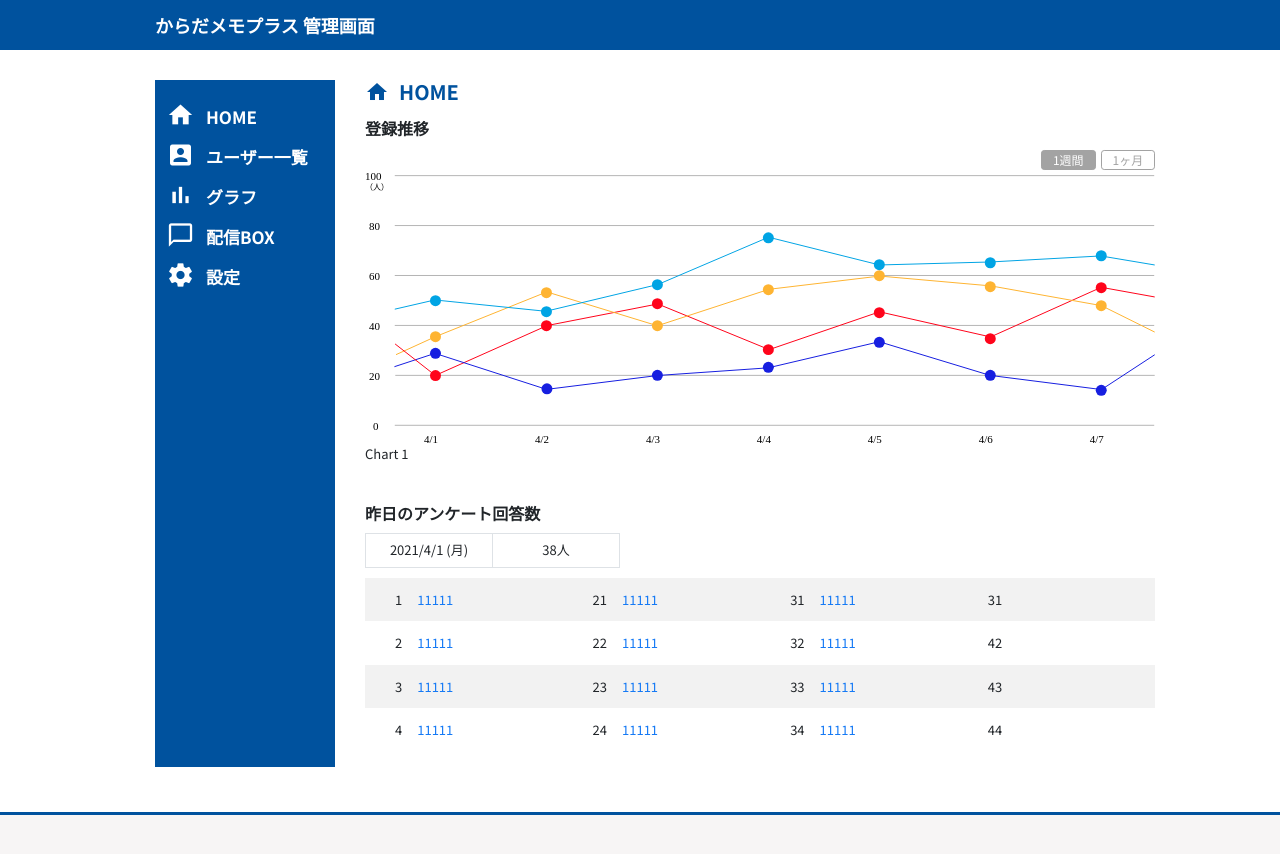
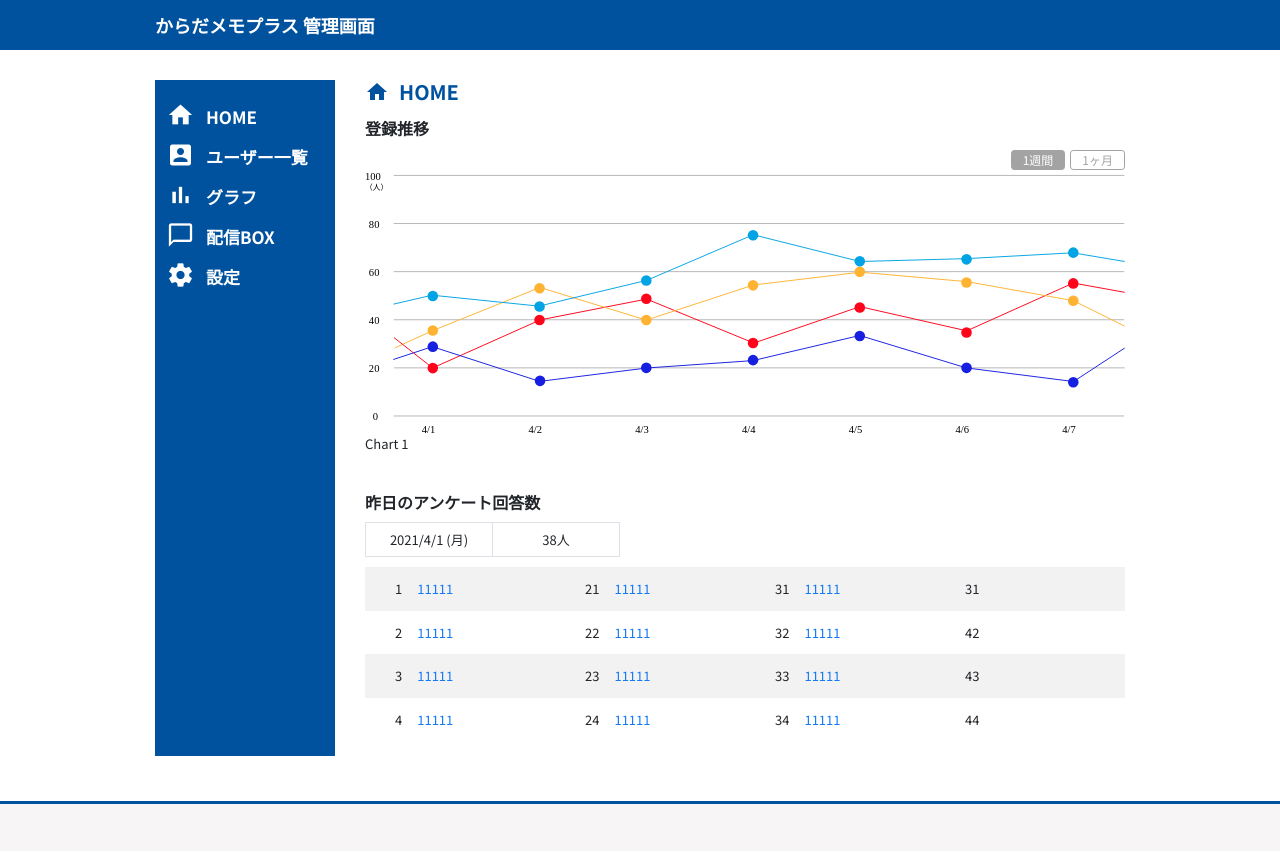
Before and after one commit to vietnt94v/jmic-html, a website: page pages/index.html in a window 1280 px wide. Drawn offline with nearby package versions, Linux system fonts and the light colour scheme.

Commit message:
add style image

```diff
--- a/assets/css/_common.scss
+++ b/assets/css/_common.scss
@@ -10,3 +10,8 @@ a {
     text-decoration: none;
   }
 }
+
+img {
+  max-width: 100%;
+  max-height: 100%;
+}
```
Also changed, not shown: assets/css/style.css.
